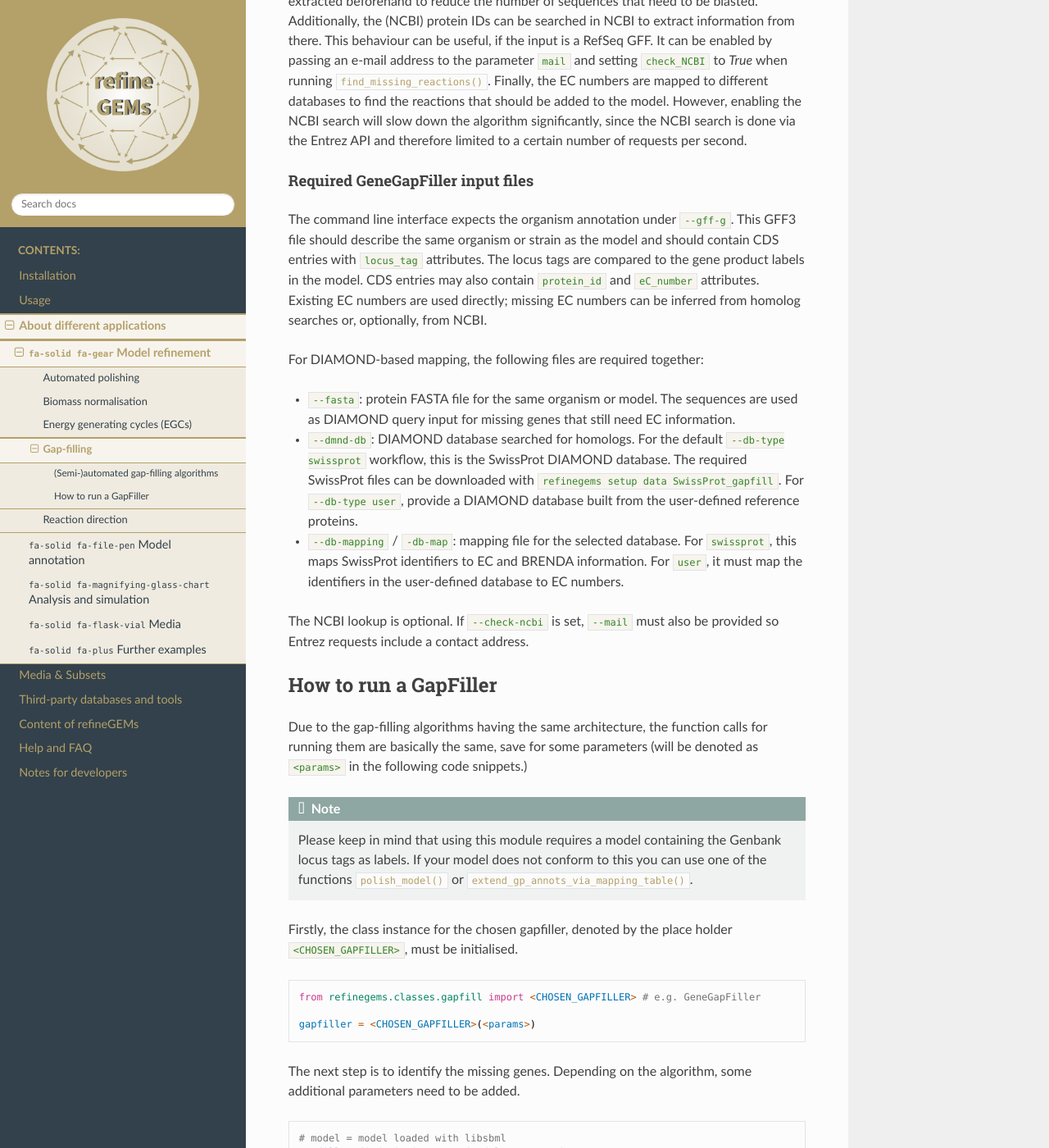
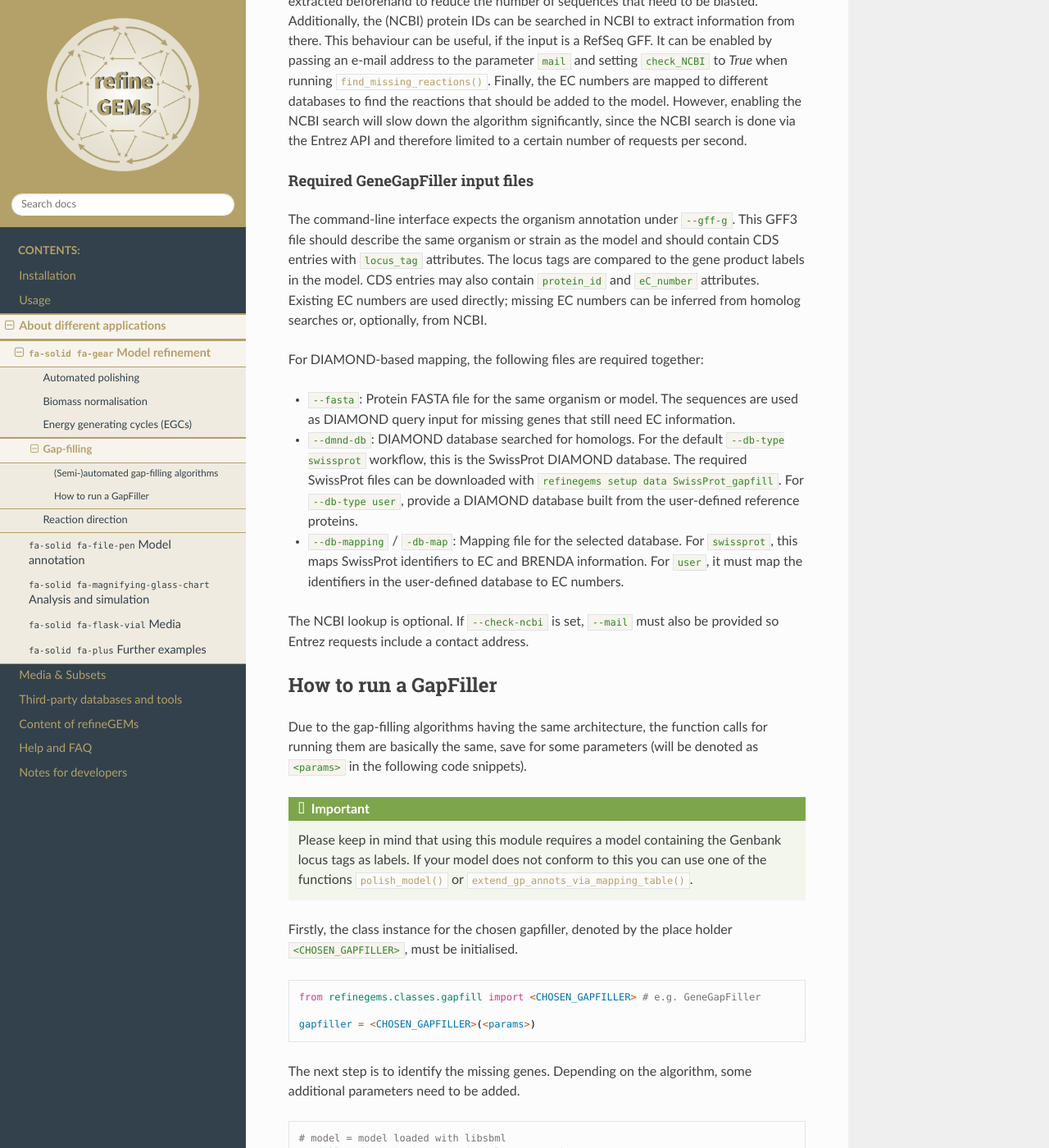
Before and after one commit to draeger-lab/refinegems, a Sphinx documentation site: the page built from docs/source/modules-desc/gapfill.rst, in a window 1280 px wide and 1400 px high, scrolled down 5475 px. Shown: the whole window at 82% size. Built offline with Sphinx 7.4.7 and the Read the Docs theme 3.1.0, drawn with Linux system fonts in a browser that asks for light colours; some of the changed text lies outside the part shown.

Commit message:
Update docs #195

```diff
--- a/docs/source/modules-desc/gapfill.rst
+++ b/docs/source/modules-desc/gapfill.rst
@@ -215,7 +215,7 @@ limited to a certain number of requests per second.
 Required GeneGapFiller input files
 """"""""""""""""""""""""""""""""""
 
-The command line interface expects the organism annotation under ``--gff-g``. This
+The command-line interface expects the organism annotation under ``--gff-g``. This
 GFF3 file should describe the same organism or strain as the model and should contain
 CDS entries with ``locus_tag`` attributes. The locus tags are compared to the gene
 product labels in the model. CDS entries may also contain ``protein_id`` and
@@ -224,14 +224,14 @@ can be inferred from homolog searches or, optionally, from NCBI.
 
 For DIAMOND-based mapping, the following files are required together:
 
-- ``--fasta``: protein FASTA file for the same organism or model. The sequences are
+- ``--fasta``: Protein FASTA file for the same organism or model. The sequences are
   used as DIAMOND query input for missing genes that still need EC information.
 - ``--dmnd-db``: DIAMOND database searched for homologs. For the default
   ``--db-type swissprot`` workflow, this is the SwissProt DIAMOND database. The
   required SwissProt files can be downloaded with ``refinegems setup data
   SwissProt_gapfill``. For ``--db-type user``, provide a DIAMOND database built from
   the user-defined reference proteins.
-- ``--db-mapping`` / ``-db-map``: mapping file for the selected database. For
+- ``--db-mapping`` / ``-db-map``: Mapping file for the selected database. For
   ``swissprot``, this maps SwissProt identifiers to EC and BRENDA information. For
   ``user``, it must map the identifiers in the user-defined database to EC numbers.
 
@@ -243,9 +243,9 @@ How to run a GapFiller
 
 Due to the gap-filling algorithms having the same architecture, the function calls
 for running them are basically the same, save for some parameters (will be denoted as ``<params>``
-in the following code snippets.)
+in the following code snippets).
 
-.. note::
+.. important::
 
     Please keep in mind that using this module requires a model containing the Genbank locus tags as labels.
     If your model does not conform to this you can use one of the functions
--- a/docs/source/modules-desc/reacdirec.rst
+++ b/docs/source/modules-desc/reacdirec.rst
@@ -20,8 +20,8 @@ The table should contain all reactions (of interest) and it **MUST** contain the
 - `METANETX`: contains the href link to the associated MetaNetX reaction or nan
 - `Reaction-Direction`: contains a string describing the directionality of the reaction
 
-Data acquisition from BioCyc
-""""""""""""""""""""""""""""
+How to get the table from BioCyc
+""""""""""""""""""""""""""""""""
 1. If you have no BioCyc account you will need to create one. See `BioCyc Create Free Account <https://biocyc.org/new-account.shtml>`__ to create an account.
 2. Then you need to search for your specific organism, i.e. the exact strain, and change to the corresponding organism database.
    In case you want to use MetaCyc, you have to switch to the MetaCyc database.
```
Also changed, not shown: other parts of docs/source/modules-desc/gapfill.rst (+3 -3 lines).
